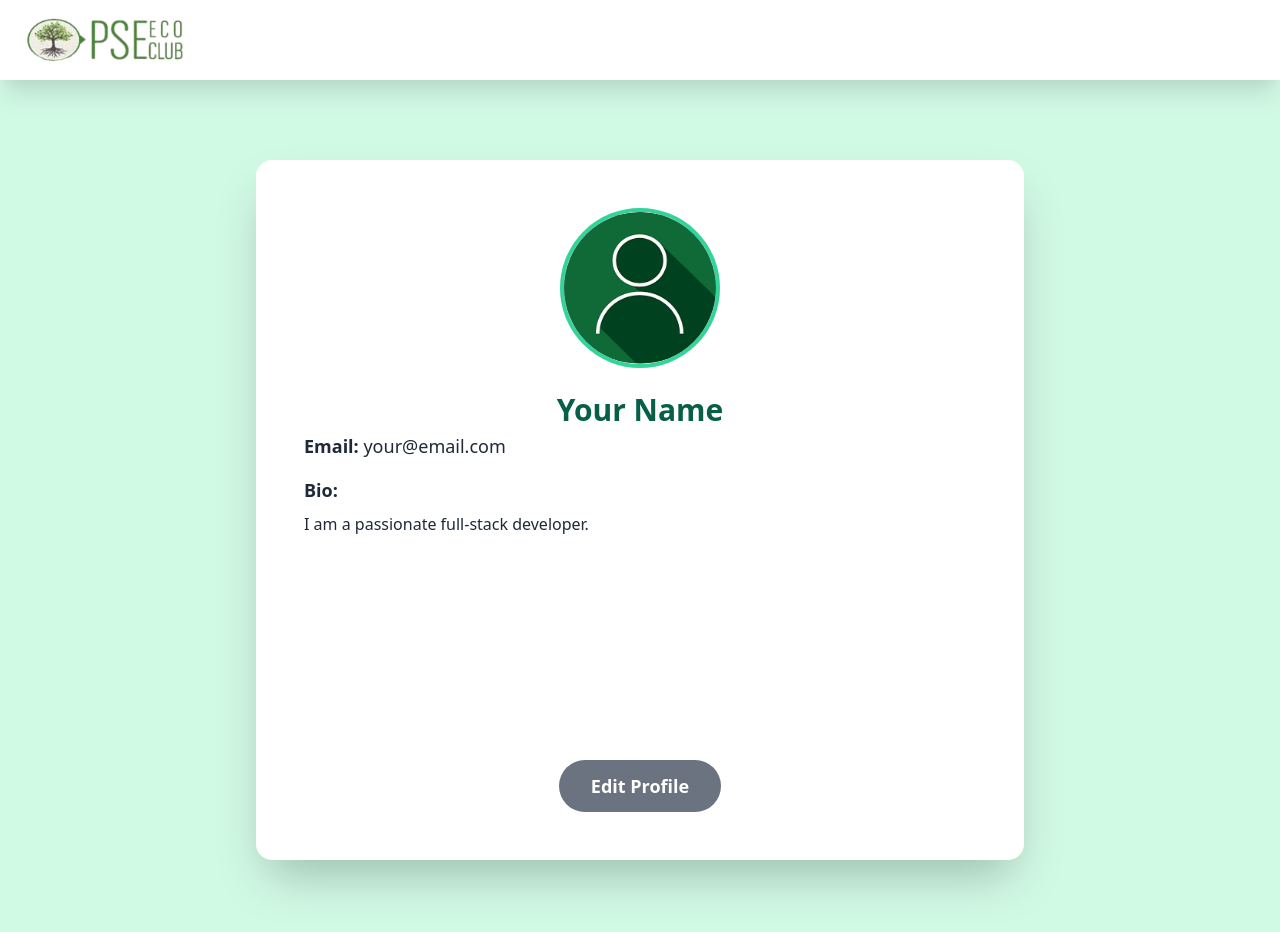
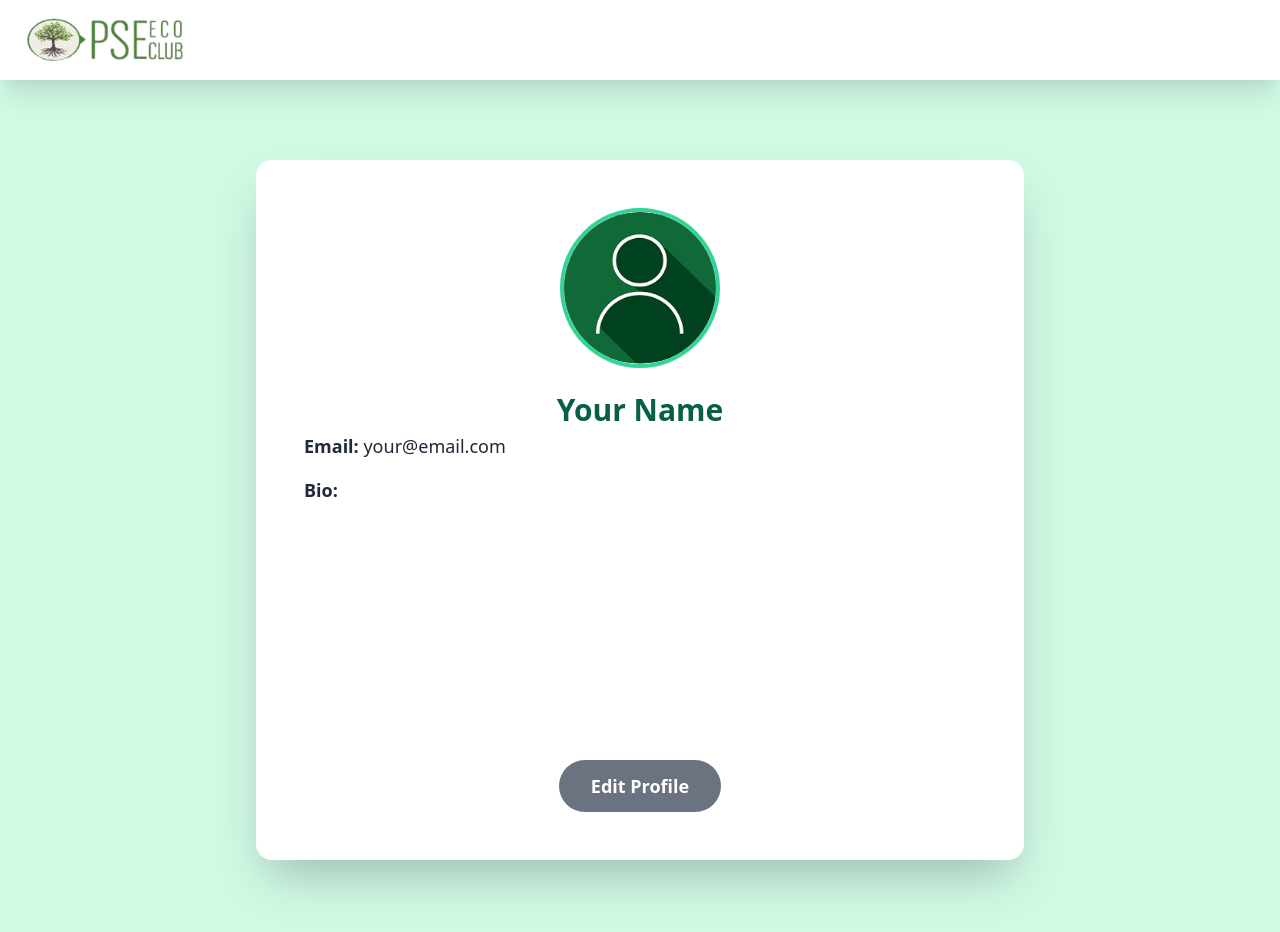
Before and after one commit to nai-sreymey/Project-environment, a React (Vite) app: page /profile in a window 1280 px wide. Shown: the top 932 px of the page. Built offline with nearby package versions, Linux system fonts and the light colour scheme.

Commit message:
update profile page

```diff
--- a/src/pages/Profile.tsx
+++ b/src/pages/Profile.tsx
@@ -2,7 +2,7 @@ import React, { useState } from "react";
 import Header from "../components/Header";
 
 const ProfilePage = () => {
-  const [bio, setBio] = useState("I am a passionate full-stack developer.");
+  const [bio, setBio] = useState("");
   const [profileImage, setProfileImage] = useState("/images/profile.png");
   const [isEditing, setIsEditing] = useState(false);
   const [tempBio, setTempBio] = useState(bio);
```
